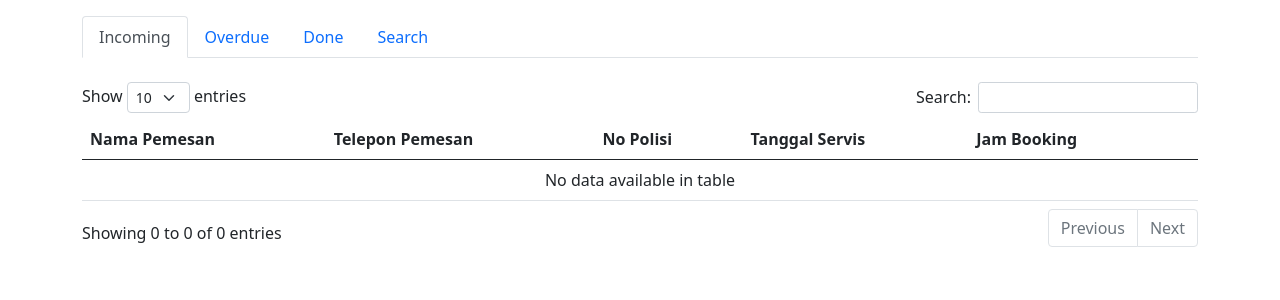
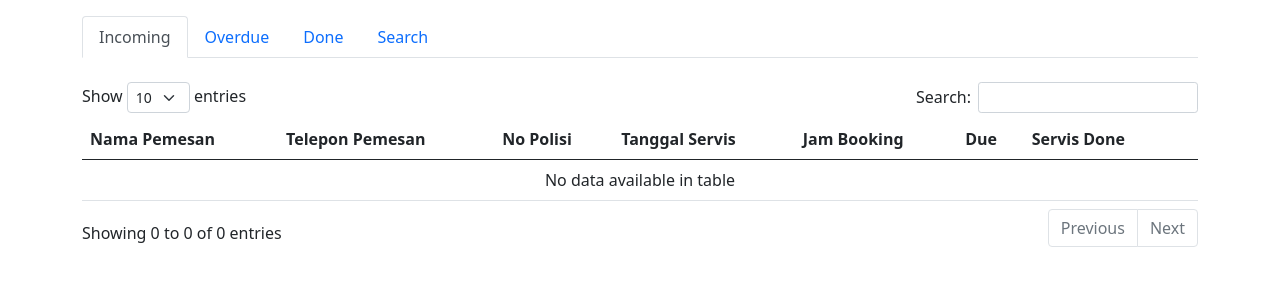
Before and after one commit to jerichosiahaya/rsa-web, a PHP site: page /list_booking.php in a window 1280 px wide. Shown: the part 104-404 px from the top of the page. Run offline with PHP 8.4, Linux system fonts and the light colour scheme; data comes from the database, SQL or seed files in the repository; some libraries are stand-ins or nearby versions.

Commit message:
update list_booking.php

```diff
--- a/list_booking.php
+++ b/list_booking.php
@@ -2,15 +2,22 @@
 include_once("include/config.php");
 $incoming = mysqli_query(
     $conn,
-    "select pelanggan.nama, pelanggan.id, pelanggan.telepon, pelanggan.alamat, mobil.noMesin, mobil.id, mobil.noPolisi, riwayat.noRangka, riwayat.tanggalServis, riwayat.namaBooking, riwayat.noTeleponBooking, riwayat.jamBooking from pelanggan, mobil, riwayat where mobil.noRangka = riwayat.noRangka and mobil.id = pelanggan.id and riwayat.status = 2 and riwayat.done = 0 ORDER BY tanggalServis ASC"
+    "select pelanggan.nama, pelanggan.id, pelanggan.telepon, pelanggan.alamat, mobil.noMesin, mobil.id, mobil.noPolisi, riwayat.noRangka, riwayat.tanggalServis, riwayat.namaBooking, riwayat.noTeleponBooking, riwayat.jamBooking, TIMESTAMPDIFF(DAY,curdate(),riwayat.tanggalServis) AS due
+    from pelanggan, mobil, riwayat
+    where mobil.noRangka = riwayat.noRangka and mobil.id = pelanggan.id and riwayat.status = 2 and riwayat.done = 0 and TIMESTAMPDIFF(DAY,curdate(),tanggalServis) >= 0
+    ORDER BY tanggalServis ASC"
 );
 $overdue = mysqli_query(
     $conn,
-    "select noRangka, tanggalServis, namaBooking,  noTeleponBooking, jamBooking, done, TIMESTAMPDIFF(DAY,curdate(),tanggalServis) AS due from riwayat where status = 2 and TIMESTAMPDIFF(DAY,curdate(),tanggalServis) < 0 ORDER BY tanggalServis ASC"
+    "select noRangka, tanggalServis, namaBooking,  noTeleponBooking, jamBooking, done, TIMESTAMPDIFF(DAY,curdate(),tanggalServis) AS due from riwayat
+    where status = 2 and TIMESTAMPDIFF(DAY,curdate(),tanggalServis) < 0
+    ORDER BY tanggalServis ASC"
 );
 $done = mysqli_query(
     $conn,
-    "select pelanggan.nama, pelanggan.id, pelanggan.telepon, pelanggan.alamat, mobil.noMesin, mobil.id, mobil.noPolisi, riwayat.noRangka, riwayat.tanggalServis, riwayat.namaBooking, riwayat.noTeleponBooking, riwayat.jamBooking from pelanggan, mobil, riwayat where mobil.noRangka = riwayat.noRangka and mobil.id = pelanggan.id and riwayat.status = 2 and riwayat.done = 1 ORDER BY tanggalServis ASC"
+    "select pelanggan.nama, pelanggan.id, pelanggan.telepon, pelanggan.alamat, mobil.noMesin, mobil.id, mobil.noPolisi, riwayat.noRangka, riwayat.tanggalServis, riwayat.namaBooking, riwayat.noTeleponBooking, riwayat.jamBooking from pelanggan, mobil, riwayat
+    where mobil.noRangka = riwayat.noRangka and mobil.id = pelanggan.id and riwayat.status = 2 and riwayat.done = 1
+    ORDER BY tanggalServis ASC"
 );
 date_default_timezone_set('Asia/Jayapura');
 $date = date("Y-m-d");
@@ -33,6 +40,11 @@
 
 <body>
     <?php include 'include/navbar.php'; ?>
+    <!-- <pre>
+    <?php
+    print_r($arr1);
+    ?>
+    </pre> -->
     <div class="container mt-4">
 
         <!-- breadcumb -->
@@ -74,6 +86,8 @@
                             <th>No Polisi</th>
                             <th>Tanggal Servis</th>
                             <th>Jam Booking</th>
+                            <th>Due</th>
+                            <th>Servis Done</th>
                             <th></th>
                         </tr>
                     </thead>
@@ -86,6 +100,8 @@
                             echo "<td>" . $user_data['noPolisi'] . "</td>";
                             echo "<td>" . $user_data['tanggalServis'] . "</td>";
                             echo "<td>" . $user_data['jamBooking'] . "</td>";
+                            echo "<td>" . $user_data['due'] . "</td>";
+                            echo "<td><a href='update_riwayat.php?id=$user_data[id]&noRangka=$user_data[noRangka]' class='btn btn-primary' role='button'>Submit</a>";
                             echo "<td><i class='fa fa-info-circle' data-bs-toggle='modal' data-bs-target='#myModal" . $user_data['noRangka'] . "'></i> | <a href='update_booking.php?noRangka=$user_data[noRangka]'><i class='fa fa-edit'></i></a></td>";
                         ?>
                             <!-- modal detail -->
@@ -150,7 +166,7 @@
                                 <th>Tanggal Servis</th>
                                 <th>Jam Booking</th>
                                 <th>Nomor Rangka</th>
-                                <th>Status</th>
+                                <th>Due</th>
                             </tr>
                         <tbody>
                             <?php
@@ -161,7 +177,7 @@
                                 echo "<td>" . $user_data['tanggalServis'] . "</td>";
                                 echo "<td>" . $user_data['jamBooking'] . "</td>";
                                 echo "<td>" . $user_data['noRangka'] . "</td>";
-                                echo "<td>" . $user_data['done'] . "</td>";
+                                echo "<td>" . $user_data['due'] . "</td>";
                             }
                             ?>
                         </tbody>
```
